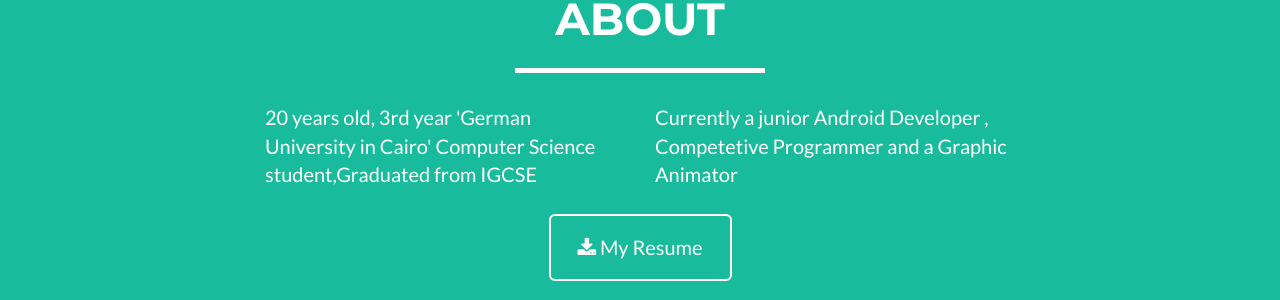
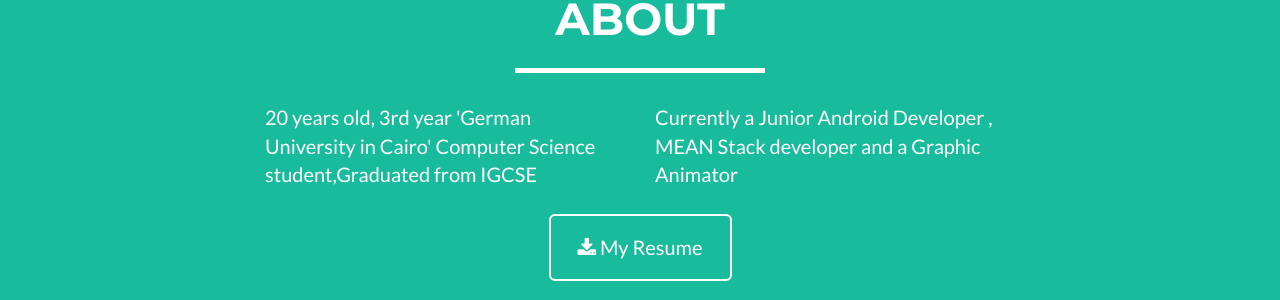
Before and after one commit to HZahran/HZahran.github.io, a Jekyll site: the page built from index.html, in a window 1280 px wide and 1400 px high, scrolled down 1707 px. Shown: the part 155-455 px from the top of the window. Built offline with Jekyll 4.4.1, drawn with Linux system fonts in a browser that asks for light colours; some of the changed text lies outside the part shown.

Commit message:
updated info

```diff
--- a/_config.yml
+++ b/_config.yml
@@ -3,7 +3,7 @@ title: Hisham Zahran
 email: hmzahran@gmail.com
 url: https://hzahran.github.io
 description: "A 3rd year 'German University in Cairo' Computer Science student"
-skills: "Android Developer - Competitive Programmer - Graphic Animator"
+skills: "Android Developer - MEAN Stack Developer - Graphic Animator"
 
 # Contact form: comment the line below if you want to stick with the default PHP contact form
 contact: static
@@ -37,11 +37,8 @@ social:
 
 # Postal address (add as many lines as necessary)
 address:
-  - line: 58 Phase 114 , Madinaty
+  - line: 58 Group 114 , Madinaty
   - line: Cairo , Egypt
-
-# Credits content
-credits: 'Freelancer is a free to use, open source Bootstrap theme created by <a href="http://startbootstrap.com">Start Bootstrap</a>.'
 
 # Build settings
 markdown: kramdown
--- a/_includes/about.html
+++ b/_includes/about.html
@@ -12,7 +12,7 @@
                     <p>20 years old, 3rd year 'German University in Cairo' Computer Science student,Graduated from IGCSE</p>
                 </div>
                 <div class="col-lg-4">
-                    <p> Currently a junior Android Developer , Competetive Programmer and a Graphic Animator</p>
+                    <p> Currently a Junior Android Developer , MEAN Stack developer and a Graphic Animator</p>
                 </div>
                 <div class="col-lg-8 col-lg-offset-2 text-center">
                     <a href="/cv.pdf" class="btn btn-lg btn-outline">
```
Also changed, not shown: 1 other file.
